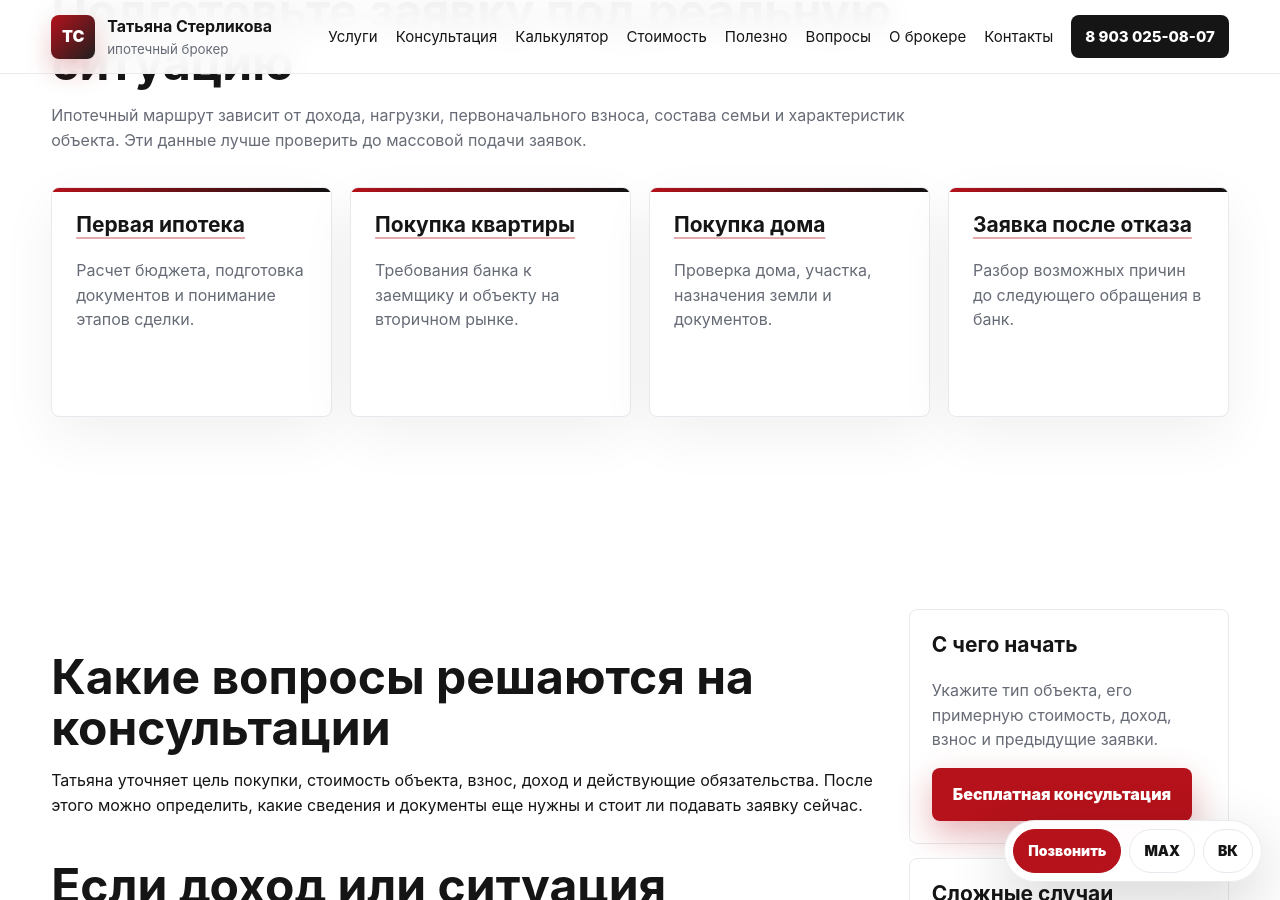
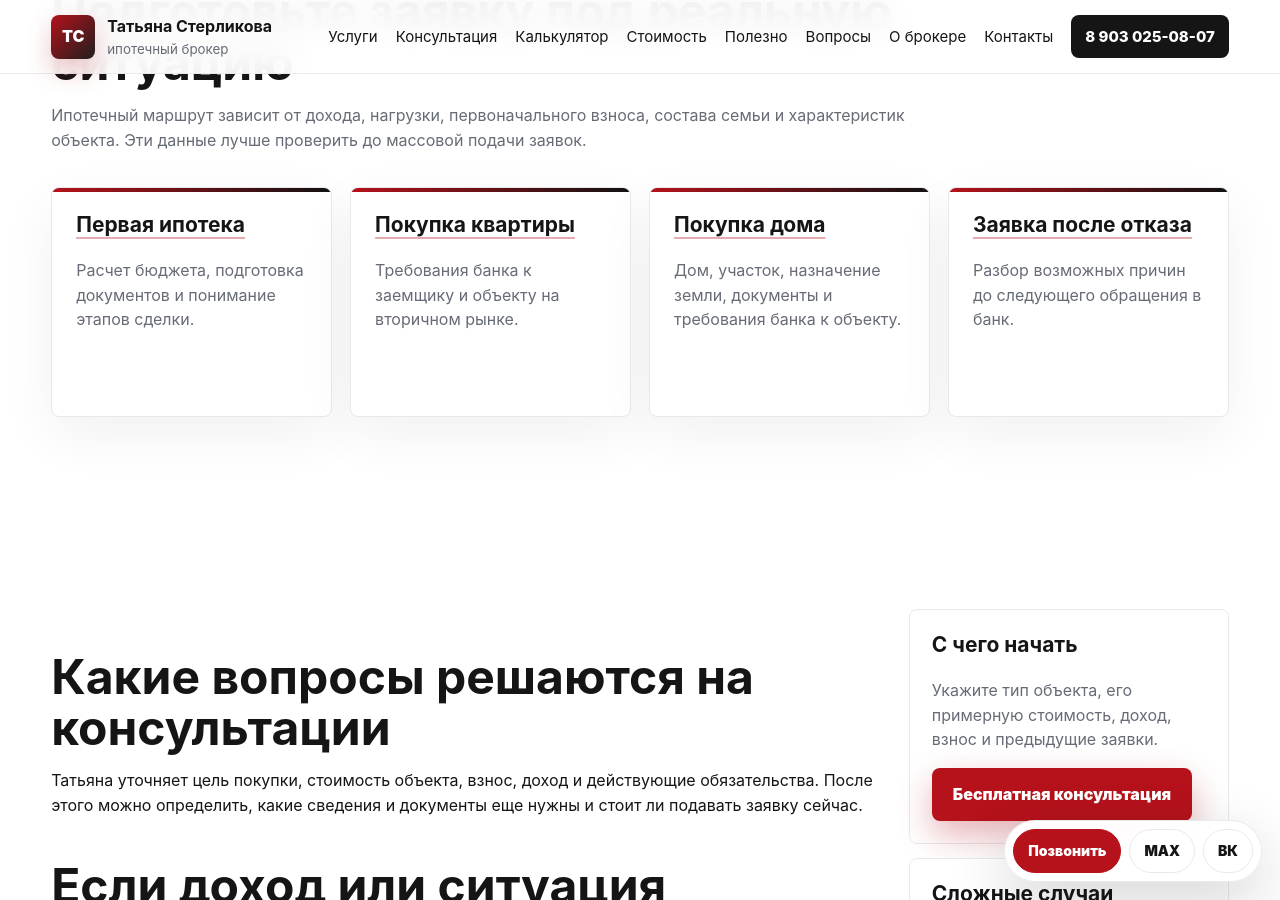
Before and after one commit to deputat36/broker, a Jekyll site: the page built from geo/povorino.md, in a window 1280 px wide and 900 px high, scrolled down 839 px. Built offline with Jekyll 4.4.1, drawn with Linux system fonts in a browser that asks for light colours; our own code applies the rules of GitHub Pages for plain Markdown files; some of the changed text lies outside the part shown.

Commit message:
Добавлена ссылка на ипотеку на дом в Поворинском районе

```diff
--- a/geo/povorino.md
+++ b/geo/povorino.md
@@ -20,7 +20,7 @@
   <div class="grid cards-4">
     <article class="card"><h3><a href="{{ '/uslugi/podbor-ipoteki/' | relative_url }}">Первая ипотека</a></h3><p>Расчет бюджета, подготовка документов и понимание этапов сделки.</p></article>
     <article class="card"><h3><a href="{{ '/uslugi/ipoteka-na-vtorichnoe-zhile/' | relative_url }}">Покупка квартиры</a></h3><p>Требования банка к заемщику и объекту на вторичном рынке.</p></article>
-    <article class="card"><h3><a href="{{ '/uslugi/ipoteka-na-dom/' | relative_url }}">Покупка дома</a></h3><p>Проверка дома, участка, назначения земли и документов.</p></article>
+    <article class="card"><h3><a href="{{ '/geo/povorino/ipoteka-na-dom/' | relative_url }}">Покупка дома</a></h3><p>Дом, участок, назначение земли, документы и требования банка к объекту.</p></article>
     <article class="card"><h3><a href="{{ '/uslugi/otkazali-v-ipoteke/' | relative_url }}">Заявка после отказа</a></h3><p>Разбор возможных причин до следующего обращения в банк.</p></article>
   </div>
 </section>
@@ -37,11 +37,11 @@
   </article>
   <aside class="sidebar">
     <div class="seo-panel"><h3>С чего начать</h3><p>Укажите тип объекта, его примерную стоимость, доход, взнос и предыдущие заявки.</p><a class="btn btn-primary" href="{{ '/konsultaciya/' | relative_url }}">Бесплатная консультация</a></div>
-    <div class="seo-panel"><h3>Сложные случаи</h3><ul><li><a href="{{ '/uslugi/ipoteka-bez-oficialnogo-dohoda/' | relative_url }}">Без официального дохода</a></li><li><a href="{{ '/uslugi/ipoteka-dlya-ip-samozanyatyh/' | relative_url }}">ИП и самозанятые</a></li><li><a href="{{ '/uslugi/ipoteka-s-plohoy-kreditnoy-istoriey/' | relative_url }}">Кредитная история</a></li></ul></div>
+    <div class="seo-panel"><h3>Сложные случаи</h3><ul><li><a href="{{ '/geo/povorino/ipoteka-na-dom/' | relative_url }}">Ипотека на дом в Поворинском районе</a></li><li><a href="{{ '/uslugi/ipoteka-bez-oficialnogo-dohoda/' | relative_url }}">Без официального дохода</a></li><li><a href="{{ '/uslugi/ipoteka-dlya-ip-samozanyatyh/' | relative_url }}">ИП и самозанятые</a></li><li><a href="{{ '/uslugi/ipoteka-s-plohoy-kreditnoy-istoriey/' | relative_url }}">Кредитная история</a></li></ul></div>
   </aside>
 </section>
 
-<section class="section muted"><div class="section-head"><p class="eyebrow">Семейные задачи</p><h2>Программы и источники первоначального взноса</h2></div><div class="grid cards-3"><article class="card"><h3><a href="{{ '/uslugi/semeynaya-ipoteka/' | relative_url }}">Семейная ипотека</a></h3><p>Проверка требований программы к семье и приобретаемому объекту.</p></article><article class="card"><h3><a href="{{ '/uslugi/materinskiy-kapital/' | relative_url }}">Материнский капитал</a></h3><p>Подготовка сделки с учетом сертификата и требований банка.</p></article><article class="card"><h3><a href="{{ '/polezno/dokumenty-dlya-ipoteki/' | relative_url }}">Документы для ипотеки</a></h3><p>Базовый список документов заемщика и дополнительные сведения.</p></article></div></section>
+<section class="section muted"><div class="section-head"><p class="eyebrow">Семейные задачи</p><h2>Программы и источники первоначального взноса</h2></div><div class="grid cards-3"><article class="card"><h3><a href="{{ '/geo/povorino/ipoteka-na-dom/' | relative_url }}">Дом в Поворинском районе</a></h3><p>Проверка заемщика, дома, участка, документов и аванса до сделки.</p></article><article class="card"><h3><a href="{{ '/uslugi/semeynaya-ipoteka/' | relative_url }}">Семейная ипотека</a></h3><p>Проверка требований программы к семье и приобретаемому объекту.</p></article><article class="card"><h3><a href="{{ '/uslugi/materinskiy-kapital/' | relative_url }}">Материнский капитал</a></h3><p>Подготовка сделки с учетом сертификата и требований банка.</p></article><article class="card"><h3><a href="{{ '/polezno/dokumenty-dlya-ipoteki/' | relative_url }}">Документы для ипотеки</a></h3><p>Базовый список документов заемщика и дополнительные сведения.</p></article></div></section>
 
 <section class="section compact-section"><div class="notice"><div><p class="eyebrow">Клиентам компании «ЭТАЖИ»</p><h2>Ипотечное сопровождение бесплатно</h2><p>Если сделка проводится через компанию «ЭТАЖИ», сопровождение брокера включено в комиссию компании.</p></div><a class="btn btn-dark" href="{{ '/etagi/' | relative_url }}">Подробнее</a></div></section>
 
```
